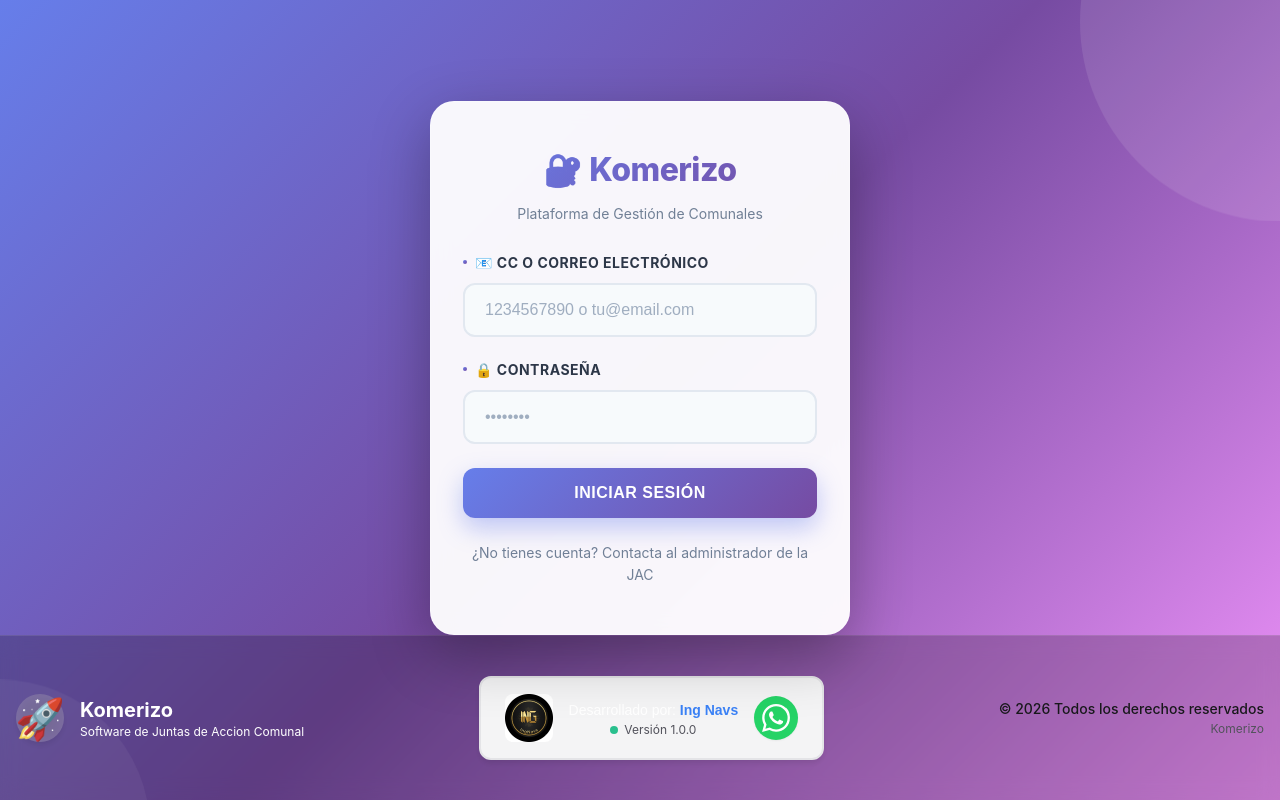
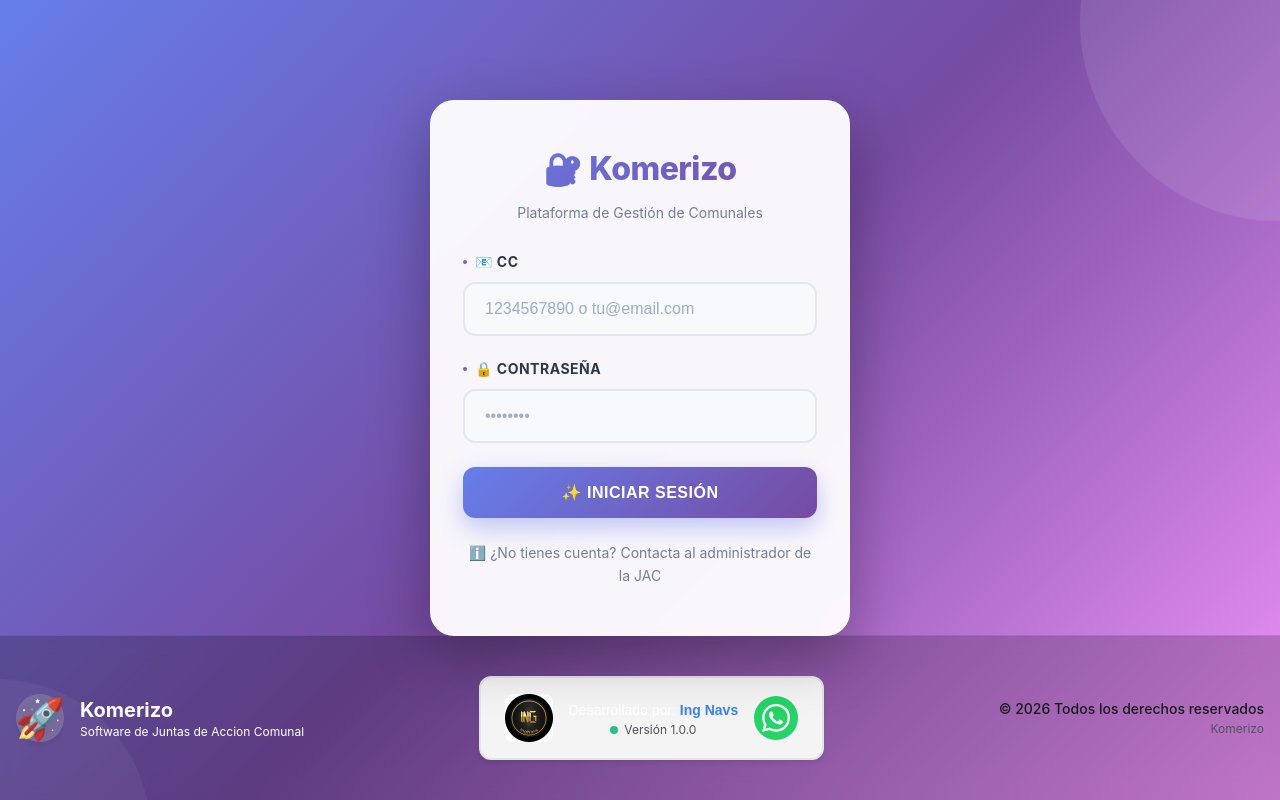
Before and after one commit to jnaveros40/komerizo, a Next.js app: page /login in a window 1280 px wide. Built offline with nearby package versions, Linux system fonts and the light colour scheme.

Commit message:
feat: enhance login button and footer with icons for better user experience

```diff
--- a/src/components/Login.tsx
+++ b/src/components/Login.tsx
@@ -144,7 +144,7 @@
 
         <form onSubmit={handleLogin} className="login-form">
           <div className="form-group">
-            <label htmlFor="identifier">📧 CC o Correo Electrónico</label>
+            <label htmlFor="identifier">📧 CC</label>
             <input
               id="identifier"
               type="text"
@@ -178,12 +178,12 @@
             disabled={loading}
             className="login-button"
           >
-            {loading ? 'Iniciando sesión...' : 'Iniciar Sesión'}
+            {loading ? '⏳ Iniciando sesión...' : '✨ Iniciar Sesión'}
           </button>
         </form>
 
         <p className="login-footer">
-          ¿No tienes cuenta? Contacta al administrador de la JAC
+          ℹ️ ¿No tienes cuenta? Contacta al administrador de la JAC
         </p>
       </div>
       <Footer />
```
